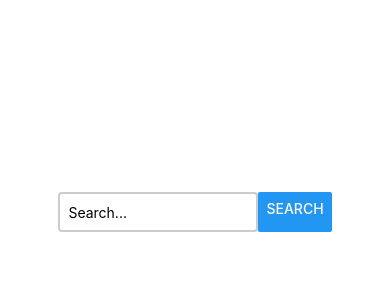
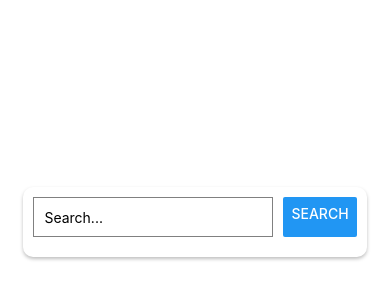
Before and after one commit to danfred360/what_did_i_sign_up_for, a React Native app in the folder app/: screen / in a window 390 px wide. Shown: the part 200-500 px from the top of the page. Built offline with nearby package versions, Linux system fonts and the light colour scheme.

Commit message:
working search page

```diff
--- a/app/App.js
+++ b/app/App.js
@@ -1,5 +1,101 @@
 import React, { useState } from 'react';
 import { StyleSheet, Text, View, TextInput, Button } from 'react-native';
+
+function SearchResults({ results }) {
+  return (
+    <View style={styles.resultsContainer}>
+      <Text style={styles.title}>Search Results:</Text>
+      <Text style={styles.count}>Count: {results.count}</Text>
+      <View style={styles.results}>
+        {results.results.map((result) => (
+          <View key={result.id} style={styles.result}>
+            <Text>ID: {result.id}</Text>
+            <Text>Document ID: {result.document_id}</Text>
+            <Text>Content: {result.content}</Text>
+            <Text>Created At: {result.created_at}</Text>
+          </View>
+        ))}
+      </View>
+    </View>
+  );
+}
+
+const parentStyles = StyleSheet.create({
+  parentContainer: {
+    flex: 1,
+    alignItems: 'center',
+    justifyContent: 'center',
+    padding: 20,
+  },
+});
+
+const styles = StyleSheet.create({
+  container: {
+    backgroundColor: '#fff',
+    borderRadius: 10,
+    padding: 10,
+    shadowColor: '#000',
+    shadowOffset: {
+      width: 0,
+      height: 2,
+    },
+    shadowOpacity: 0.25,
+    shadowRadius: 3.84,
+    elevation: 5,
+  },
+  searchContainer: {
+    flexDirection: 'row',
+    marginBottom: 10,
+  },
+  searchBar: {
+    flex: 1,
+    height: 40,
+    borderColor: 'gray',
+    borderWidth: 1,
+    marginRight: 10,
+    paddingHorizontal: 10,
+  },
+  resultsContainer: {
+    backgroundColor: '#f2f2f2',
+    borderRadius: 10,
+    padding: 10,
+    margin: 10,
+    shadowColor: '#000',
+    shadowOffset: {
+      width: 0,
+      height: 2,
+    },
+    shadowOpacity: 0.25,
+    shadowRadius: 3.84,
+    elevation: 5,
+  },
+  title: {
+    fontSize: 20,
+    fontWeight: 'bold',
+    marginBottom: 10,
+  },
+  count: {
+    marginBottom: 10,
+  },
+  results: {
+    alignItems: 'center',
+  },
+  result: {
+    backgroundColor: '#fff',
+    borderRadius: 10,
+    padding: 10,
+    marginBottom: 10,
+    width: '100%',
+    shadowColor: '#000',
+    shadowOffset: {
+      width: 0,
+      height: 2,
+    },
+    shadowOpacity: 0.25,
+    shadowRadius: 3.84,
+    elevation: 5,
+  },
+});
 
 export default function App() {
   const [searchTerm, setSearchTerm] = useState('');
@@ -11,14 +107,14 @@ export default function App() {
       const num_results = 5;
       const response = await fetch(`http://localhost:8000/search?query=${encoded_query}&num_results=${num_results}`);
       const data = await response.json();
-      console.log(`data: ${JSON.stringify(data)}`)
-      setSearchResults(JSON.stringify(data));
+      setSearchResults(data);
     } catch (error) {
       setSearchResults(`Error: ${error}`);
     }
   };
 
   return (
+    <View style={parentStyles.parentContainer}>
       <View style={styles.container}>
         <View style={styles.searchContainer}>
           <TextInput
@@ -29,29 +125,8 @@ export default function App() {
           />
           <Button title="Search" onPress={handleSearch} />
         </View>
-      {searchResults && <Text>{searchResults}</Text>}
+        {searchResults && <SearchResults results={searchResults} />}
+      </View>
     </View>
   );
 }
-
-const styles = StyleSheet.create({
-  container: {
-    flex: 1,
-    backgroundColor: '#fff',
-    alignItems: 'center',
-    justifyContent: 'center',
-  },
-  searchContainer: {
-    flexDirection: 'row',
-    marginBottom: 20,
-  },
-  searchBar: {
-    borderWidth: 2,
-    borderColor: '#ccc',
-    borderRadius: 4,
-    width: 200,
-    height: 40,
-    paddingLeft: 8,
-    paddingRight: 8,
-  },
-});
```
Lines whose indentation alone changed are shown as unchanged.
